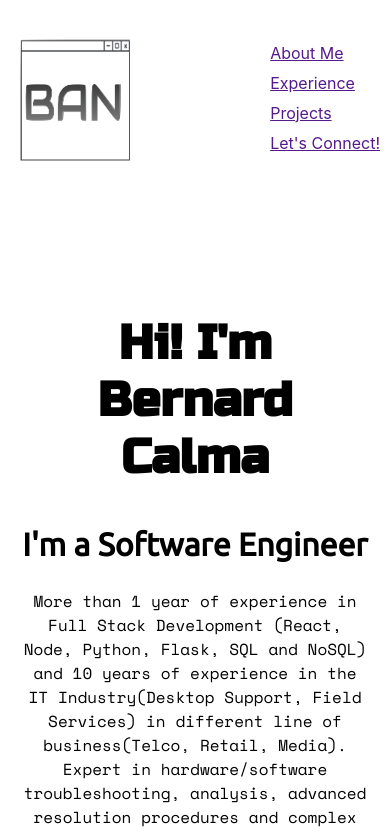
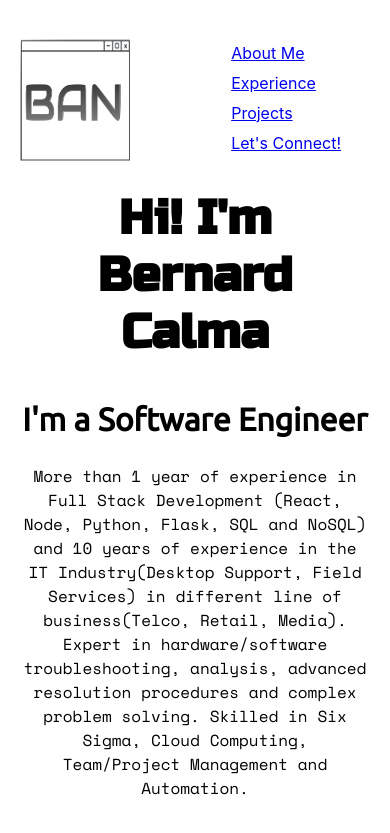
Before and after one commit to Bernard-Calma/bernard, a React (Create React App) app: page / in a window 390 px wide. Shown: the top 833 px of the page. Built offline with nearby package versions, Linux system fonts and the light colour scheme.

Commit message:
added to move to section when clicked on a tag

```diff
--- a/src/components/NavBar.jsx
+++ b/src/components/NavBar.jsx
@@ -2,10 +2,10 @@ const Navbar = () => {
     return(
         <div className="sectioNavBar">
             <ul className="containerNavBar">
-                <li className="navBarItem"><a href="">About Me</a></li>
-                <li className="navBarItem"><a href="">Experience</a></li>
-                <li className="navBarItem"><a href="">Projects</a></li>
-                <li className="navBarItem"><a href="">Let's Connect!</a></li>
+                <li className="navBarItem"><a href="#">About Me</a></li>
+                <li className="navBarItem"><a href="#idExperience">Experience</a></li>
+                <li className="navBarItem"><a href="#idProjects">Projects</a></li>
+                <li className="navBarItem"><a href="#idContact">Let's Connect!</a></li>
             </ul>
         </div>
     )
--- a/src/containers/AboutMe.css
+++ b/src/containers/AboutMe.css
@@ -20,7 +20,7 @@
     #idAboutMe {
         display: flex;
         flex-direction: column;
-        padding: 0 20px;
+        padding: 50px 20px;
     }
 
     .personalImage {
--- a/src/containers/Contact.jsx
+++ b/src/containers/Contact.jsx
@@ -2,7 +2,7 @@ import SendEmail from "../components/SendEmail"
 
 const Contact = () => {
     return(
-        <section className="sectionContact">
+        <section className="sectionContact" id="idContact">
             <h1>Let's Connect</h1>
             <ul class="socialMedia">
                     <li class = "socialMediaItem"><a href="https://www.linkedin.com/in/bernard-calma/" target="_blank"  rel="noreferrer"><i class="fa-brands fa-linkedin"></i></a></li>
--- a/src/containers/Header.css
+++ b/src/containers/Header.css
@@ -1,8 +1,11 @@
 header {
+    position: fixed;
+    top: 0;
+    width: 90%;
     display: flex;
     flex-direction: row;
     justify-content: space-between;
-    padding: 0 5%
+    padding: 0 5%;
 }
 
 .personalLogo {
```
